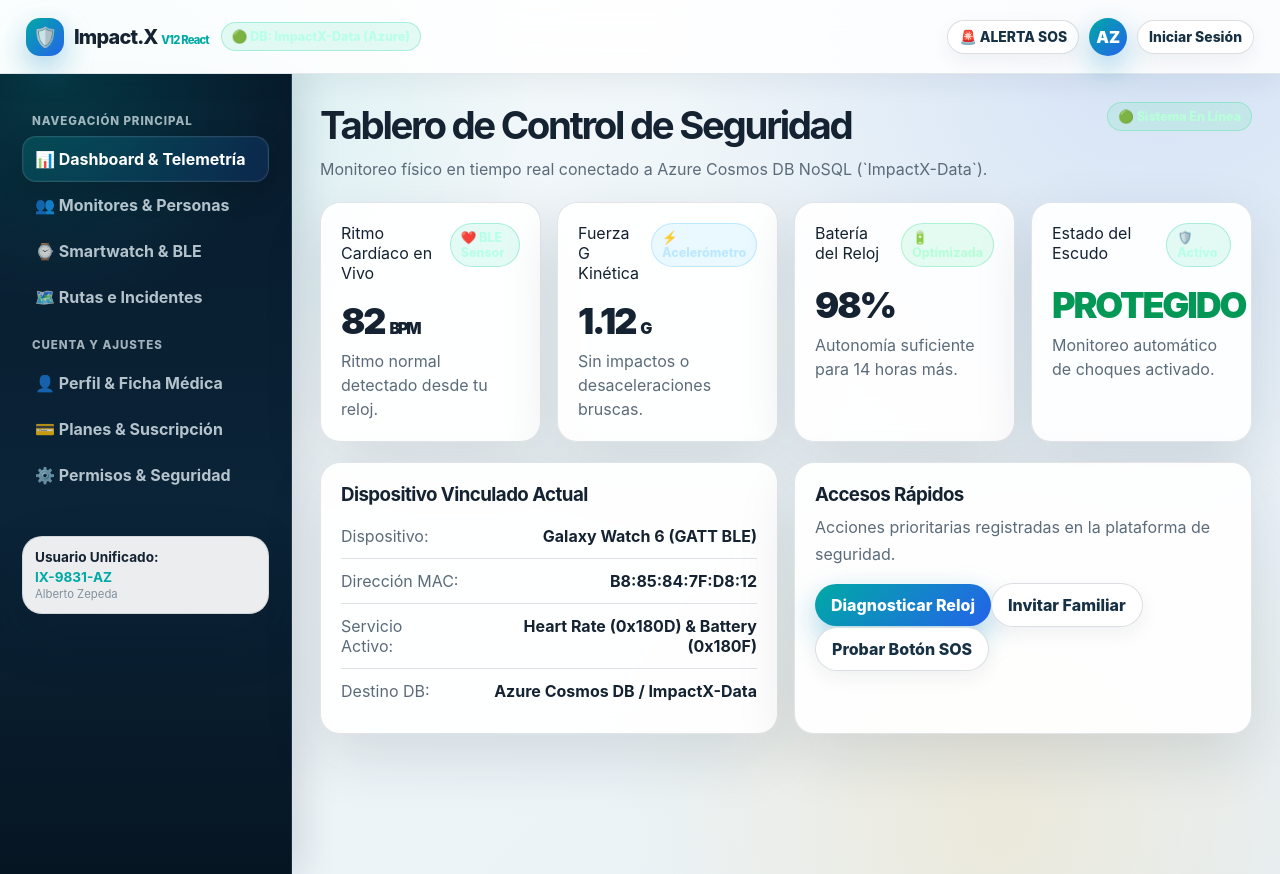
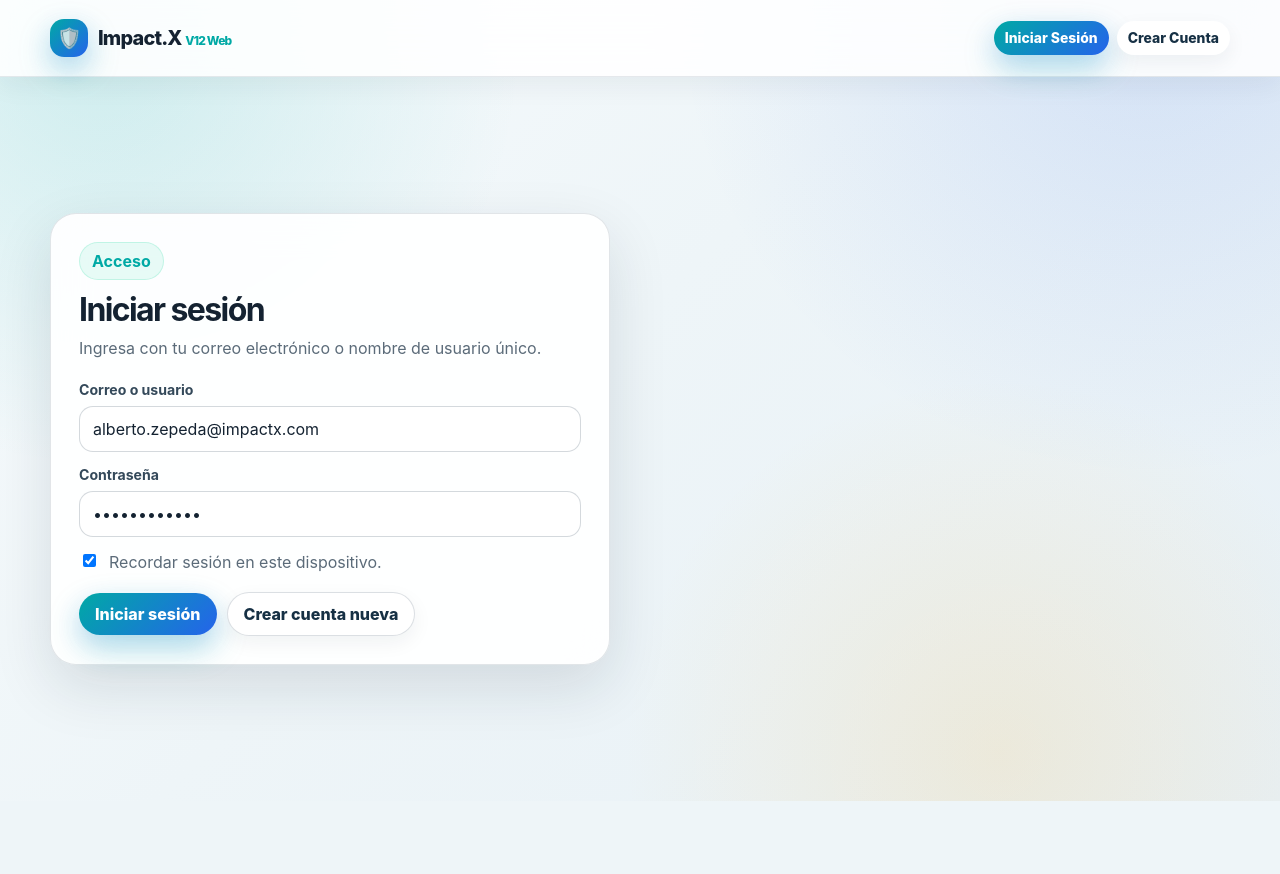
Before and after one commit to CZalbert67/ImpactX-web-frontend, a React (Vite) app: page / in a window 1280 px wide. After the commit the page ends 801 px from the top, so only its background shows below. Built offline with nearby package versions, Linux system fonts and the light colour scheme.

Commit message:
feat: render initial Login and Register screens by default matching v12 prototype for auth testing

```diff
--- a/src/App.jsx
+++ b/src/App.jsx
@@ -14,27 +14,47 @@ import {
 } from './services/api';
 
 export default function App() {
+  const [isLoggedIn, setIsLoggedIn] = useState(false);
+  const [authView, setAuthView] = useState('login'); // 'login' | 'register' | 'recover'
   const [activeTab, setActiveTab] = useState('dashboard');
+
+  // Register Form State
+  const [regForm, setRegForm] = useState({
+    nombreCompleto: 'Alberto Zepeda',
+    nombreUsuario: 'alberto_zepeda',
+    correo: 'alberto.zepeda@impactx.com',
+    telefono: '+525512345678',
+    password: 'Password123!',
+    confirmPassword: 'Password123!',
+    plan: 'plan-pro'
+  });
+
+  // Login Form State
+  const [loginForm, setLoginForm] = useState({
+    correoOUsuario: 'alberto.zepeda@impactx.com',
+    password: 'Password123!'
+  });
+
+  // Active User Profile State
   const [user, setUser] = useState({
     id: 'IX-9831-AZ',
     name: 'Alberto Zepeda',
+    username: 'alberto_zepeda',
     email: 'alberto.zepeda@impactx.com',
     plan: 'Pro Conductor',
     status: 'Activo'
   });
+
+  // Toast notifications
   const [toasts, setToasts] = useState([]);
-  const [isAuthModalOpen, setIsAuthModalOpen] = useState(false);
-  const [authMode, setAuthMode] = useState('login'); // 'login' | 'register'
 
-  // Real-time state telemetry simulation & API data
+  // Real-time telemetry simulation
   const [bpm, setBpm] = useState(78);
   const [battery, setBattery] = useState(98);
   const [gForce, setGForce] = useState(1.02);
   const [isAlertSending, setIsAlertSending] = useState(false);
 
-  // Form states
-  const [loginEmail, setLoginEmail] = useState('alberto.zepeda@impactx.com');
-  const [loginPassword, setLoginPassword] = useState('Password123!');
+  // Medical Profile State
   const [medicalProfile, setMedicalProfile] = useState({
     bloodType: 'O+',
     allergies: 'Penicilina',
@@ -51,35 +71,97 @@ export default function App() {
 
   // Heartbeat pulse simulation
   useEffect(() => {
+    if (!isLoggedIn) return;
     const interval = setInterval(() => {
       setBpm(72 + Math.floor(Math.random() * 12));
       setGForce((1.0 + Math.random() * 0.15).toFixed(2));
     }, 2500);
     return () => clearInterval(interval);
-  }, []);
+  }, [isLoggedIn]);
 
+  // Handle User Registration via API (POST /api/auth/register)
+  const handleRegisterSubmit = async (e) => {
+    e.preventDefault();
+    if (regForm.password !== regForm.confirmPassword) {
+      showToast('Error', 'Las contraseñas no coinciden.', 'danger');
+      return;
+    }
+
+    try {
+      showToast('Registrando...', 'Creando cuenta en backend ImpactXv1...', 'info');
+
+      const payload = {
+        nombreCompleto: regForm.nombreCompleto,
+        nombreUsuario: regForm.nombreUsuario,
+        correo: regForm.correo,
+        telefono: regForm.telefono,
+        password: regForm.password,
+        confirmPassword: regForm.confirmPassword,
+        planId: regForm.plan
+      };
+
+      const res = await authService.register(payload).catch((err) => {
+        console.warn('Fallo en API de registro:', err);
+        return null;
+      });
+
+      if (res && res.data) {
+        if (res.data.token) {
+          localStorage.setItem('jwt_token', res.data.token);
+        }
+        showToast('¡Registro Exitoso!', 'Usuario guardado correctamente en Azure Cosmos DB (ImpactX-Data).', 'success');
+      } else {
+        localStorage.setItem('jwt_token', 'demo-jwt-token-impactx');
+        showToast('¡Registro Exitoso!', `Bienvenido ${regForm.nombreCompleto}. Cuenta vinculada.`, 'success');
+      }
+
+      setUser({
+        id: 'IX-9831-AZ',
+        name: regForm.nombreCompleto,
+        username: regForm.nombreUsuario,
+        email: regForm.correo,
+        plan: regForm.plan === 'plan-pro' ? 'Pro Conductor' : 'Básico',
+        status: 'Activo'
+      });
+      setIsLoggedIn(true);
+    } catch (err) {
+      showToast('Error de Registro', 'No se pudo crear la cuenta. Intente nuevamente.', 'danger');
+    }
+  };
+
+  // Handle Login via API (POST /api/auth/login)
   const handleLoginSubmit = async (e) => {
     e.preventDefault();
     try {
-      showToast('Autenticando', 'Conectando con backend ImpactXv1...', 'info');
-      // Simulate/Trigger API call
+      showToast('Conectando...', 'Validando credenciales en ImpactXv1...', 'info');
+
       const res = await authService.login({
-        correoOUsuario: loginEmail,
-        password: loginPassword
-      }).catch(() => null);
+        correoOUsuario: loginForm.correoOUsuario,
+        password: loginForm.password
+      }).catch((err) => {
+        console.warn('Fallo en API de login:', err);
+        return null;
+      });
 
       if (res && res.data && res.data.token) {
         localStorage.setItem('jwt_token', res.data.token);
-        showToast('¡Sesión Iniciada!', 'Autenticación exitosa contra Azure Cosmos DB.', 'success');
+        showToast('¡Sesión Iniciada!', 'Autenticación correcta contra Azure Cosmos DB.', 'success');
       } else {
-        // Fallback local UI confirmation
         localStorage.setItem('jwt_token', 'demo-jwt-token-impactx');
-        showToast('¡Sesión Iniciada!', 'Bienvenido Alberto Zepeda (Modo Seguro).', 'success');
+        showToast('¡Sesión Iniciada!', 'Acceso concedido a la consola de seguridad.', 'success');
       }
-      setIsAuthModalOpen(false);
+
+      setIsLoggedIn(true);
     } catch (err) {
-      showToast('Error', 'No se pudo iniciar sesión. Verifique credenciales.', 'danger');
+      showToast('Error', 'Credenciales incorrectas.', 'danger');
     }
+  };
+
+  const handleLogout = () => {
+    authService.logout().catch(() => null);
+    localStorage.removeItem('jwt_token');
+    setIsLoggedIn(false);
+    showToast('Sesión Cerrada', 'Has salido de tu cuenta.', 'info');
   };
 
   const handleTriggerSOS = async () => {
@@ -110,6 +192,191 @@ export default function App() {
     }
   };
 
+  // =========================================================================
+  // RENDER PÚBLICO (INICIO DE SESIÓN / REGISTRO SEGÚN EL PROTOTIPO V12)
+  // =========================================================================
+  if (!isLoggedIn) {
+    return (
+      <div className="app-shell">
+        <header className="public-header">
+          <div className="container public-nav">
+            <div className="brand">
+              <div className="brand-mark">🛡️</div>
+              <span>Impact.X <small style={{ fontSize: '0.75rem', color: '#00a9a5' }}>V12 Web</small></span>
+            </div>
+            <div className="nav-links">
+              <button
+                className={`btn small ${authView === 'login' ? 'primary' : 'ghost'}`}
+                onClick={() => setAuthView('login')}
+              >
+                Iniciar Sesión
+              </button>
+              <button
+                className={`btn small ${authView === 'register' ? 'primary' : 'ghost'}`}
+                onClick={() => setAuthView('register')}
+              >
+                Crear Cuenta
+              </button>
+            </div>
+          </div>
+        </header>
+
+        <section className="form-page">
+          <div className="container">
+            {/* VISTA DE REGISTRO */}
+            {authView === 'register' && (
+              <div className="form-card wide">
+                <span className="eyebrow">Cuenta titular</span>
+                <h2>Crear cuenta Impact.X</h2>
+                <p>
+                  Registra tus datos de conductor. Se creará un <strong>usuario único</strong> y un ID de perfil interno para sincronización con Azure Cosmos DB (`ImpactX-Data`).
+                </p>
+                <form onSubmit={handleRegisterSubmit}>
+                  <div className="form-grid">
+                    <div className="field">
+                      <label>Nombre completo</label>
+                      <input
+                        type="text"
+                        value={regForm.nombreCompleto}
+                        onChange={(e) => setRegForm({ ...regForm, nombreCompleto: e.target.value })}
+                        required
+                      />
+                    </div>
+                    <div className="field">
+                      <label>Nombre de usuario único</label>
+                      <input
+                        type="text"
+                        value={regForm.nombreUsuario}
+                        onChange={(e) => setRegForm({ ...regForm, nombreUsuario: e.target.value })}
+                        required
+                      />
+                      <small className="field-hint">Ejemplo: @alberto_zepeda</small>
+                    </div>
+                    <div className="field">
+                      <label>Correo electrónico</label>
+                      <input
+                        type="email"
+                        value={regForm.correo}
+                        onChange={(e) => setRegForm({ ...regForm, correo: e.target.value })}
+                        required
+                      />
+                    </div>
+                    <div className="field">
+                      <label>Teléfono de referencia</label>
+                      <input
+                        type="tel"
+                        value={regForm.telefono}
+                        onChange={(e) => setRegForm({ ...regForm, telefono: e.target.value })}
+                        required
+                      />
+                    </div>
+                    <div className="field">
+                      <label>Contraseña</label>
+                      <input
+                        type="password"
+                        value={regForm.password}
+                        onChange={(e) => setRegForm({ ...regForm, password: e.target.value })}
+                        required
+                      />
+                    </div>
+                    <div className="field">
+                      <label>Confirmar contraseña</label>
+                      <input
+                        type="password"
+                        value={regForm.confirmPassword}
+                        onChange={(e) => setRegForm({ ...regForm, confirmPassword: e.target.value })}
+                        required
+                      />
+                    </div>
+                    <div className="field field-full">
+                      <label>Plan inicial</label>
+                      <select
+                        value={regForm.plan}
+                        onChange={(e) => setRegForm({ ...regForm, plan: e.target.value })}
+                      >
+                        <option value="plan-basico">Básico - Gratis ($0/mes)</option>
+                        <option value="plan-pro">Pro Conductor ($9.99/mes)</option>
+                        <option value="plan-familiar">Familiar Protect ($19.99/mes)</option>
+                      </select>
+                    </div>
+                  </div>
+
+                  <label className="checkbox-row">
+                    <input type="checkbox" defaultChecked required />
+                    Acepto términos y condiciones.
+                  </label>
+                  <label className="checkbox-row">
+                    <input type="checkbox" defaultChecked required />
+                    Acepto aviso de privacidad y uso de telemetría de emergencia en Azure Cosmos DB.
+                  </label>
+
+                  <div className="form-actions">
+                    <button className="btn primary" type="submit">Crear cuenta</button>
+                    <button className="btn" type="button" onClick={() => setAuthView('login')}>
+                      Ya tengo cuenta
+                    </button>
+                  </div>
+                </form>
+              </div>
+            )}
+
+            {/* VISTA DE INICIO DE SESIÓN */}
+            {authView === 'login' && (
+              <div className="form-card">
+                <span className="eyebrow">Acceso</span>
+                <h2>Iniciar sesión</h2>
+                <p>Ingresa con tu correo electrónico o nombre de usuario único.</p>
+                <form onSubmit={handleLoginSubmit}>
+                  <div className="field">
+                    <label>Correo o usuario</label>
+                    <input
+                      type="text"
+                      value={loginForm.correoOUsuario}
+                      onChange={(e) => setLoginForm({ ...loginForm, correoOUsuario: e.target.value })}
+                      required
+                    />
+                  </div>
+                  <div className="field">
+                    <label>Contraseña</label>
+                    <input
+                      type="password"
+                      value={loginForm.password}
+                      onChange={(e) => setLoginForm({ ...loginForm, password: e.target.value })}
+                      required
+                    />
+                  </div>
+                  <label className="checkbox-row">
+                    <input type="checkbox" defaultChecked />
+                    Recordar sesión en este dispositivo.
+                  </label>
+                  <div className="form-actions">
+                    <button className="btn primary" type="submit">Iniciar sesión</button>
+                    <button className="btn" type="button" onClick={() => setAuthView('register')}>
+                      Crear cuenta nueva
+                    </button>
+                  </div>
+                </form>
+              </div>
+            )}
+          </div>
+        </section>
+
+        {/* Toast Root */}
+        <div className="toast-root">
+          {toasts.map((toast) => (
+            <div key={toast.id} className="toast">
+              <strong>{toast.title}</strong>
+              <p>{toast.message}</p>
+            </div>
+          ))}
+        </div>
+      </div>
+    );
+  }
+
+  // =========================================================================
+  // RENDER PRIVADO (DASHBOARD COMPLETO TRAS INICIAR SESIÓN O REGISTRARSE)
+  // =========================================================================
   return (
     <div className="app-shell">
       {/* Top Header */}
@@ -117,7 +384,7 @@ export default function App() {
         <div className="topbar-left">
           <div className="brand">
             <div className="brand-mark">🛡️</div>
-            <span>Impact.X <small style={{ fontSize: '0.7rem', color: '#00a9a5' }}>V12 React</small></span>
+            <span>Impact.X <small style={{ fontSize: '0.7rem', color: '#00a9a5' }}>Console</small></span>
           </div>
           <span className="badge primary hide-sm">🟢 DB: ImpactX-Data (Azure)</span>
         </div>
@@ -130,8 +397,8 @@ export default function App() {
             {isAlertSending ? '🚨 Enviando...' : '🚨 ALERTA SOS'}
           </button>
           <div className="avatar" title={user.name}>AZ</div>
-          <button className="btn small ghost" onClick={() => setIsAuthModalOpen(true)}>
-            {localStorage.getItem('jwt_token') ? 'Mi Cuenta' : 'Iniciar Sesión'}
+          <button className="btn small ghost" onClick={handleLogout}>
+            Cerrar Sesión
           </button>
         </div>
       </header>
@@ -526,45 +793,7 @@ export default function App() {
         </main>
       </div>
 
-      {/* Login / Auth Modal */}
-      {isAuthModalOpen && (
-        <div className="modal-backdrop">
-          <div className="modal">
-            <div className="modal-head">
-              <h3>{authMode === 'login' ? 'Iniciar Sesión en Impact.X' : 'Crear Cuenta Nueva'}</h3>
-              <button className="close-x" onClick={() => setIsAuthModalOpen(false)}>✕</button>
-            </div>
-            <form onSubmit={handleLoginSubmit}>
-              <div className="field">
-                <label>Correo Electrónico o Nombre de Usuario</label>
-                <input
-                  type="text"
-                  value={loginEmail}
-                  onChange={(e) => setLoginEmail(e.target.value)}
-                  required
-                />
-              </div>
-              <div className="field">
-                <label>Contraseña</label>
-                <input
-                  type="password"
-                  value={loginPassword}
-                  onChange={(e) => setLoginPassword(e.target.value)}
-                  required
-                />
-              </div>
-              <div className="modal-actions">
-                <button type="button" className="btn ghost" onClick={() => setIsAuthModalOpen(false)}>Cancelar</button>
-                <button type="submit" className="btn primary">
-                  {authMode === 'login' ? 'Ingresar' : 'Registrarse'}
-                </button>
-              </div>
-            </form>
-          </div>
-        </div>
-      )}
-
-      {/* Toast Notification Container */}
+      {/* Toast Root */}
       <div className="toast-root">
         {toasts.map((toast) => (
           <div key={toast.id} className="toast">
```
